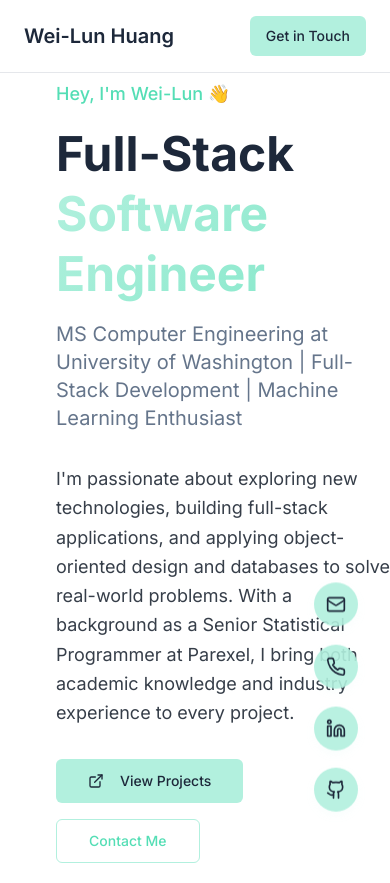
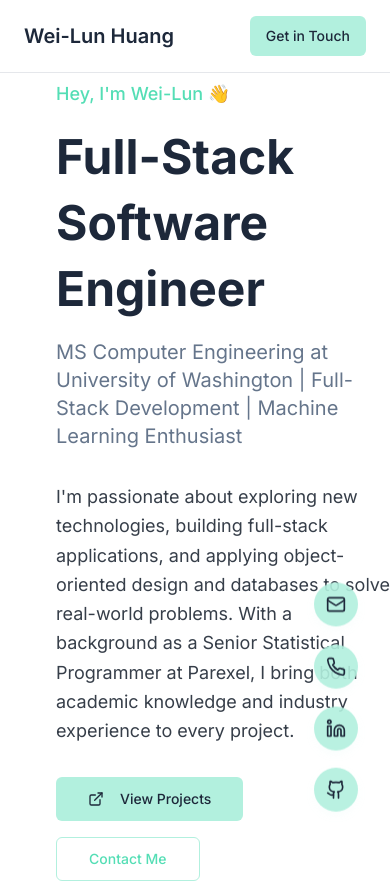
Before and after one commit to allen6711/personal-website, a React (Vite) app: page / in a window 390 px wide. Shown: the top 883 px of the page. Built offline with nearby package versions, Linux system fonts and the light colour scheme; the HTML template or start-up script is replaced by a standard one.

Commit message:
Code edited in Lovable Code Editor

```diff
--- a/src/components/sections/HeroSection.tsx
+++ b/src/components/sections/HeroSection.tsx
@@ -18,9 +18,9 @@ const HeroSection = () => {
           <div className="space-y-8 animate-fade-in-up">
             <div className="space-y-4">
               <p className="text-jade-dark font-medium text-lg">Hey, I'm Wei-Lun 👋</p>
-              <h1 className="text-5xl lg:text-6xl font-bold text-charcoal leading-tight">
+              <h1 className="text-5xl lg:text-6xl font-bold text-charcoal leading-snug">
                 Full-Stack
-                <span className="text-gradient block">Software Engineer</span>
+                <span className="text-charcoal block">Software Engineer</span>
               </h1>
               <p className="text-xl text-muted-foreground max-w-2xl">
                 MS Computer Engineering at University of Washington | Full-Stack Development |
```
